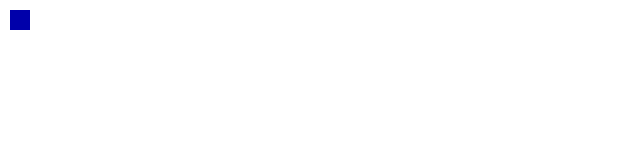
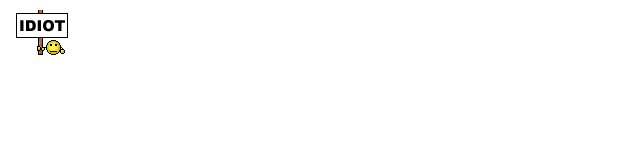
Before and after one commit to PretentiousPotatoPeeler/ECS.js, a plain HTML site: page index.html in a window 1280 px wide. Shown: the whole page, without its empty margins (0-640 px from the left). Drawn offline with Linux system fonts and the light colour scheme.

Commit message:
ECS.js-3 Make more components: Made image component (view and model)

```diff
--- a/components.js
+++ b/components.js
@@ -1,17 +1,15 @@
-
-
 var loc = {
     name: "location",
     x: 0,
     y: 0,
-	init: function(x, y) {
+    init: function (x, y) {
         this.x = x;
         this.y = y;
         return this;
     }
 }
 
-function Squere(p, x, y, width, height){
+function Squere(p, x, y, width, height) {
     this.name = "squere";
     this.parent = p;
     this.x = x;
@@ -20,12 +18,12 @@ function Squere(p, x, y, width, height){
     this.height = height;
 }
 
-function DisplaySolid(p){
+function DisplaySolid(p) {
     this.name = "displaySolid";
     this.parent = p;
     this.color = "#00A";
     this.squere = this.parent.model["squere"];
-	this.draw = function() {
+    this.draw = function () {
         canvas.fillStyle = this.color;
         canvas.fillRect(this.squere.x, this.squere.y, this.squere.width, this.squere.height);
     }
@@ -36,10 +34,24 @@ function ArrowMove(p) {
     this.category = "controller";
     this.parent = p;
     this.squere = this.parent.model["squere"];
-	this.update = function() {
+    this.update = function () {
         if (Key.isDown(Key.UP)) this.squere.y--;
         if (Key.isDown(Key.LEFT)) this.squere.x--;
         if (Key.isDown(Key.DOWN)) this.squere.y++;
-		if (Key.isDown(Key.RIGHT)) this.squere	.x++;
+        if (Key.isDown(Key.RIGHT)) this.squere.x++;
     }
 }
+
+function ImageModel(p, path) {
+    this.name = "imageModel";
+    this.imageObj = new Image();
+    this.imageObj.src = path;
+    this.parent = p;
+}
+
+function DisplayImage(p){
+    console.log(p.model["imageModel"]);
+    this.draw = function () {
+        canvas.drawImage(p.model["imageModel"].imageObj, p.model["squere"].x, p.model["squere"].y);
+    }
+}
--- a/index.html
+++ b/index.html
@@ -19,8 +19,9 @@
 
     var player = new Entity("player");
     player.addModel(new Squere(player, 10, 10, 20, 20));
+    player.addModel(new ImageModel(player, "img/idiot.gif"));
     player.addController(new ArrowMove(player));
-    player.addView(new DisplaySolid(player));
+    player.addView(new DisplayImage(player));
 
     var FPS = 30;
     setInterval(function() {
```
Also changed, not shown: img/idiot.gif (added). Lines whose indentation alone changed are shown as unchanged.
